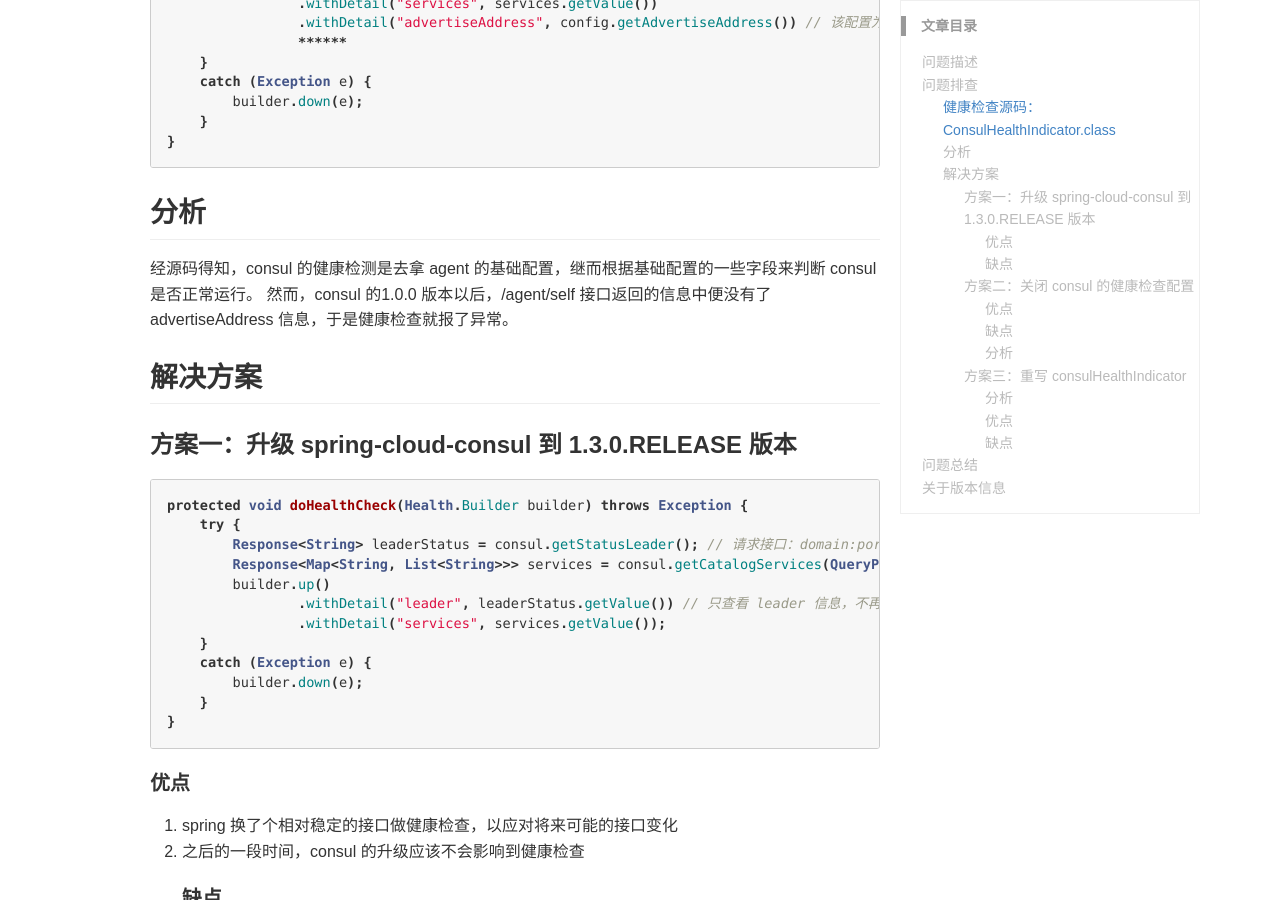
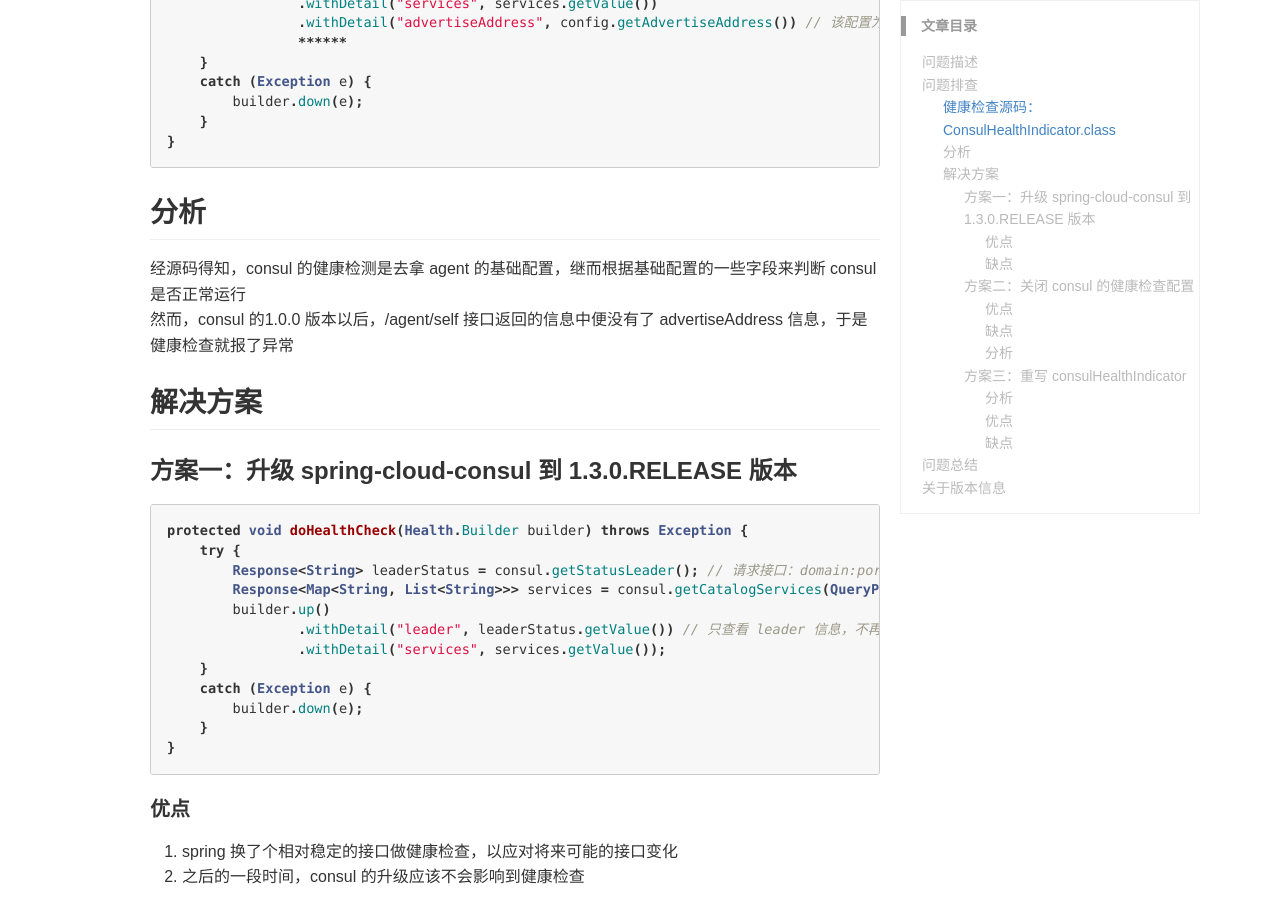
Before and after one commit to bishion/bishion.github.io, a Jekyll site: the page built from _posts/2018-05-10-spring-cloud-consul-versions.md, in a window 1280 px wide and 900 px high, scrolled down 637 px. Built offline with Jekyll 4.4.1, drawn with Linux system fonts in a browser that asks for light colours.

Commit message:
md 格式

````diff
--- a/_posts/2018-05-10-spring-cloud-consul-versions.md
+++ b/_posts/2018-05-10-spring-cloud-consul-versions.md
@@ -5,6 +5,7 @@
 description: spring cloud consul 健康检查与 consul 版本匹配问题
 keywords: 版本匹配
 ---
+
 # 问题描述
 consul 升级后，原有的项目健康检查 /health 通不过，报 _**Data must not be null**_ 的错误
 
@@ -27,8 +28,9 @@
 }
 ```
 ## 分析
-经源码得知，consul 的健康检测是去拿 agent 的基础配置，继而根据基础配置的一些字段来判断 consul 是否正常运行。
-然而，consul 的1.0.0 版本以后，/agent/self 接口返回的信息中便没有了 advertiseAddress 信息，于是健康检查就报了异常。
+经源码得知，consul 的健康检测是去拿 agent 的基础配置，继而根据基础配置的一些字段来判断 consul 是否正常运行
+然而，consul 的1.0.0 版本以后，/agent/self 接口返回的信息中便没有了 advertiseAddress 信息，于是健康检查就报了异常
+
 ## 解决方案
 ### 方案一：升级 spring-cloud-consul 到 1.3.0.RELEASE 版本
 ```java
@@ -45,22 +47,28 @@
     }
 }
 ```
+
 #### 优点
 1. spring 换了个相对稳定的接口做健康检查，以应对将来可能的接口变化
 2. 之后的一段时间，consul 的升级应该不会影响到健康检查
+
 #### 缺点
 1. spring-cloud-consul 升级到 1.3.0.RELEASE，意味着 spring-cloud 要升级到 Edgware.SR1，对于很多老项目来说，代价太大
 2. 没有了，第一条已经致命了
+
 ### 方案二：关闭 consul 的健康检查配置
 ```properties
 management.health.consul.enabled=false
 ```
+
 #### 优点
 1. 快速修改
 2. 通过 config-server 可以实现热加载，不需上线
+
 #### 缺点
 1. 健康检查排除掉 consul，有一定的隐患
 2. 该配置并不支持 spring-cloud-consul 的 1.1.2.RELEASE 以前的版本
+
 #### 分析
 因为 consul 作为注册中心，挂掉的几率还是很小的，将“关闭对 consul 的健康检查”作为临时解决方案是可行的
 然而 1.1.2.RELEASE 版本以前的 spring-cloud-consul，是强制对 consul 做健康检查的，并没有开放配置字段
@@ -85,14 +93,18 @@
 	}
 }
 ```
+
 #### 分析
 好在旧版本虽然无法通过配置的方式关掉 consul 的健康检查，但是新旧版本都支持重写 bean _consulHealthIndicator_
+
 #### 优点
 1. 新旧 spring 版本均支持
 2. 自行实现，按需定制
+
 #### 缺点
 1. 要上线
 2. 维护业务系统无关的代码
+
 # 问题总结
 1. 基本上没有很优雅的方式解决这个问题，只能老老实实改代码升级
 2. 出现这个问题的根本原因在于 consul 改变了接口实现，导致客户端不兼容，差评
````
